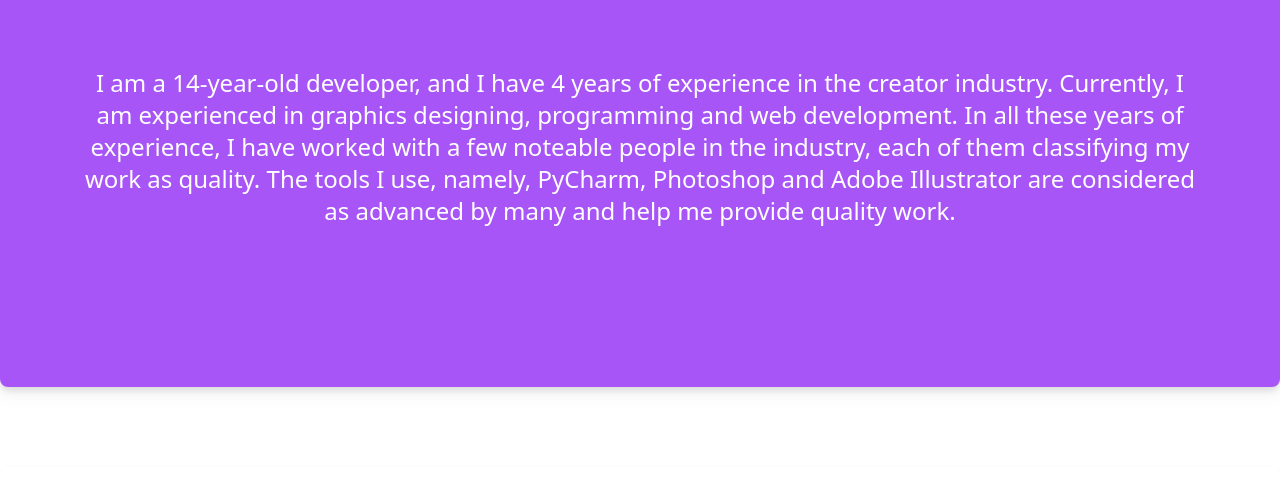
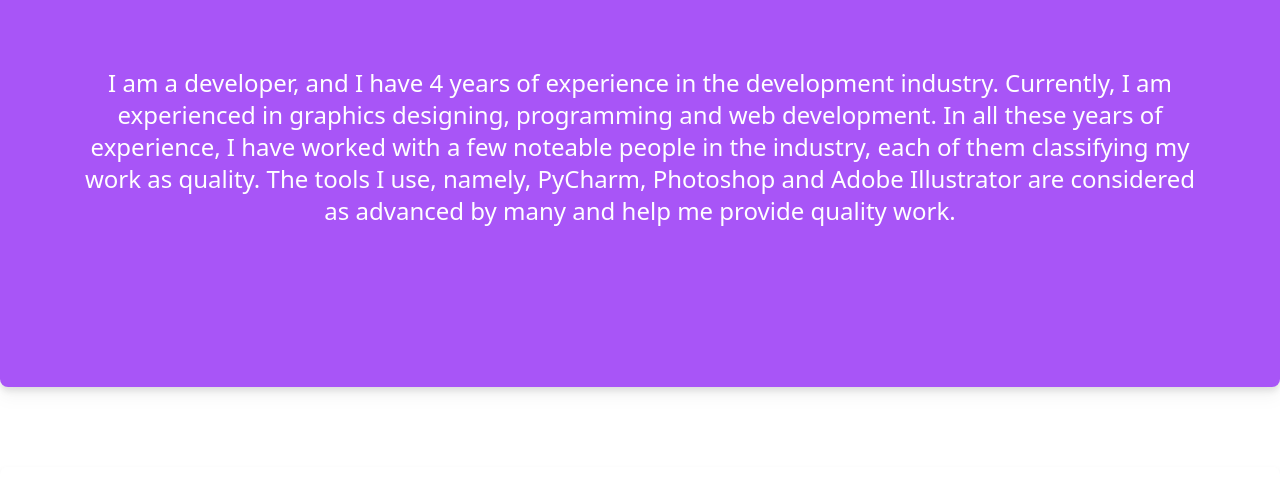
Before and after one commit to donnutdev/myportfolio2, a website built with Parcel: page index.html in a window 1280 px wide. Shown: the part 301-800 px from the top of the page. Built offline with nearby package versions, Linux system fonts and the light colour scheme.

Commit message:
Commit 2

```diff
--- a/index.html
+++ b/index.html
@@ -73,7 +73,7 @@
     <div id="about-sub" class="container flex flex-wrap items-center mx-auto mt-20 rounded-lg bg-purple-500 drop-shadow-lg">
       <h2 class="text-6xl font-bold text-center mx-auto text-white mt-20">Hello, I'm Magery</h2>
       <p class="text-white text-2xl mx-auto mt-20 mb-40 px-20 text-center">
-        I am a 14-year-old developer, and I have 4 years of experience in the creator industry. Currently, I am
+        I am a developer, and I have 4 years of experience in the development industry. Currently, I am
         experienced in graphics designing, programming and web development. In all these years of experience, I have
         worked with a few noteable people in the industry, each of them classifying my work as quality. The tools I use,
         namely, PyCharm, Photoshop and Adobe Illustrator are considered as advanced by many and help me provide quality
```
